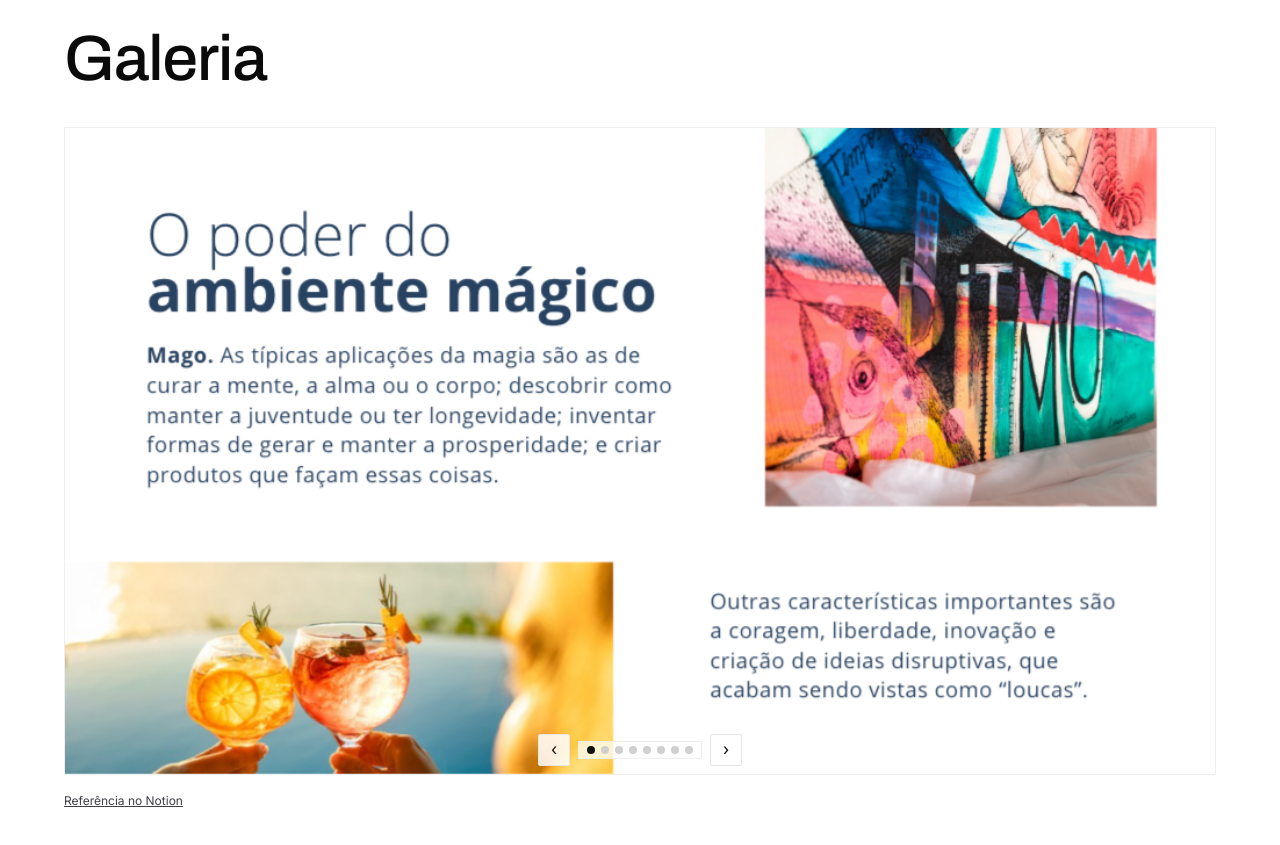
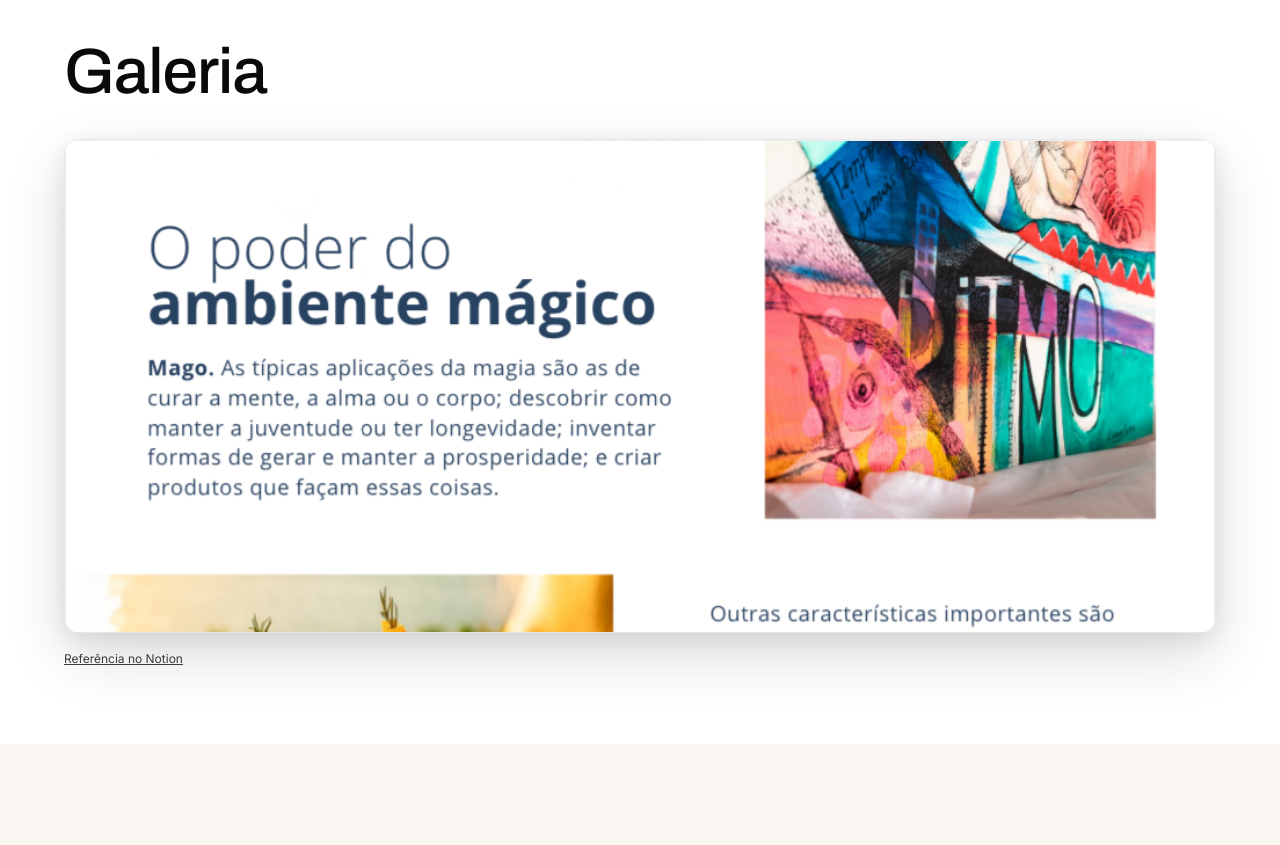
Before and after one commit to osanaizera/casa-flora-site, a Next.js app: page /cases/insolito in a window 1280 px wide. Shown: the part 5660-6505 px from the top of the page. After the commit the page ends 6404 px from the top, so only its background shows below. Built offline with nearby package versions, Linux system fonts and the light colour scheme.

Commit message:
fix(media): restaurar wrapper do Next/Image; garantir altura via aspect-ratio e width:100% nas frames; envolver galeria em frame wide

```diff
--- a/src/app/cases/[slug]/page.tsx
+++ b/src/app/cases/[slug]/page.tsx
@@ -253,7 +253,7 @@ export default async function CaseDetail({ params }: { params: Promise<RoutePara
           <div className="case-screen__container">
             <div className="case-screen__content">
               <h2 className="case-screen__title">Galeria</h2>
-              <div className="case-screen__media" style={{ marginTop: 16 }}>
+              <div className="case-frame case-frame--wide case-elevate" style={{ marginTop: 16 }}>
                 <Carousel slides={(item.gallery || []).map((g) => (typeof g === 'string' ? { src: g } : { src: g.src, alt: g.alt }))} />
               </div>
               {item.notionUrl ? (
--- a/src/app/globals.css
+++ b/src/app/globals.css
@@ -1635,13 +1635,12 @@ body {
 }
 
 /* Framed media: preserves proportion, looks like book pages */
-.case-frame { position: relative; background: #fff; border: 1px solid #E5E7EB; border-radius: 14px; box-shadow: 0 22px 60px rgba(0,0,0,0.14), 0 6px 22px rgba(0,0,0,0.08); overflow: hidden; }
+.case-frame { position: relative; width: 100%; background: #fff; border: 1px solid #E5E7EB; border-radius: 14px; box-shadow: 0 22px 60px rgba(0,0,0,0.14), 0 6px 22px rgba(0,0,0,0.08); overflow: hidden; }
 .case-frame::after { content: ''; position: absolute; inset: 0; background: radial-gradient(60% 50% at 20% 0%, rgba(255,255,255,0.15), transparent 60%); pointer-events: none; }
 .case-frame--landscape { aspect-ratio: 16/10; }
 .case-frame--portrait { aspect-ratio: 3/4; }
 .case-frame--wide { aspect-ratio: 21/9; }
 .case-frame > img, .case-frame > span > img { object-fit: contain !important; }
-.case-frame .next-image, .case-frame [data-nextjs-scroll-focus-boundary] { position: static; }
 
 /* Stack for multiple framed media */
 .case-stack { display: grid; gap: clamp(12px, 2vw, 24px); }
```
